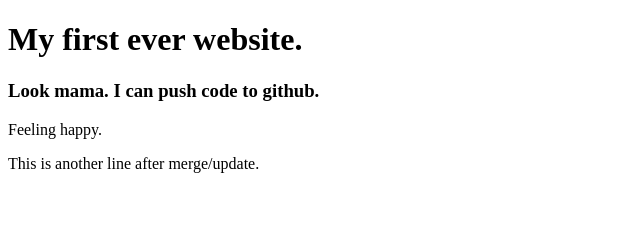
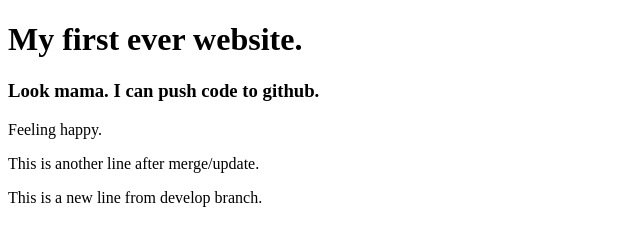
Before and after one commit to sikderp-github/my-first-website, a plain HTML site: page index.html in a window 1280 px wide. Shown: the whole page, without its empty margins (0-640 px from the left). Drawn offline with Linux system fonts and the light colour scheme.

Commit message:
new line  from develop

```diff
--- a/index.html
+++ b/index.html
@@ -11,5 +11,6 @@
     <h3>Look mama. I can push code to github.</h3>
     <p>Feeling happy.</p>
     <p>This is another line after merge/update.</p>
+    <p>This is a new line from develop branch.</p>
   </body>
 </html>
```
